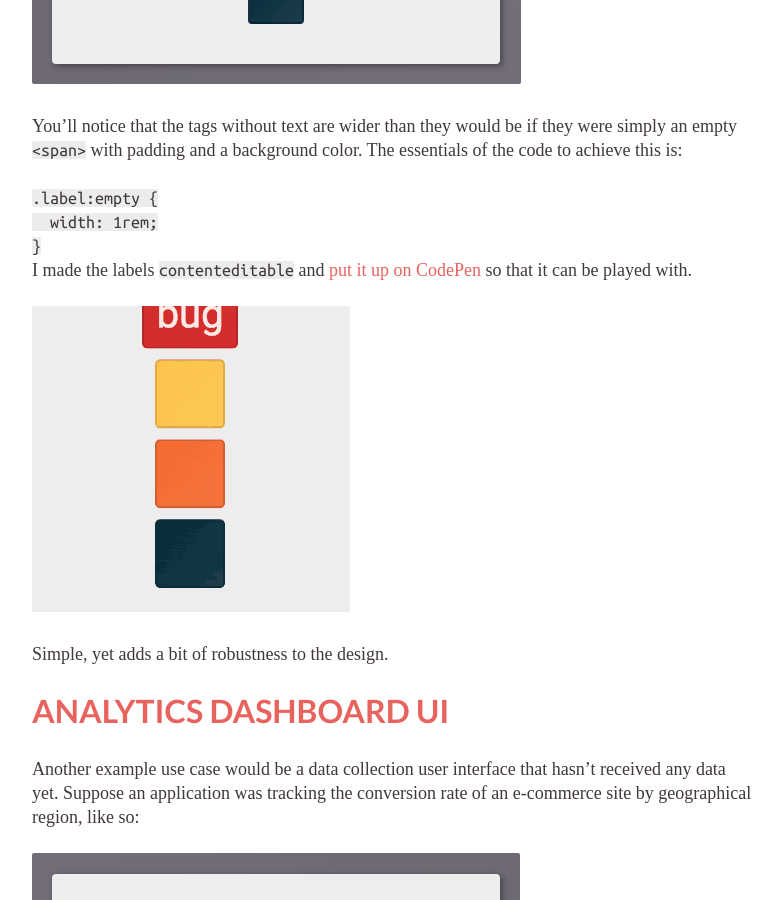
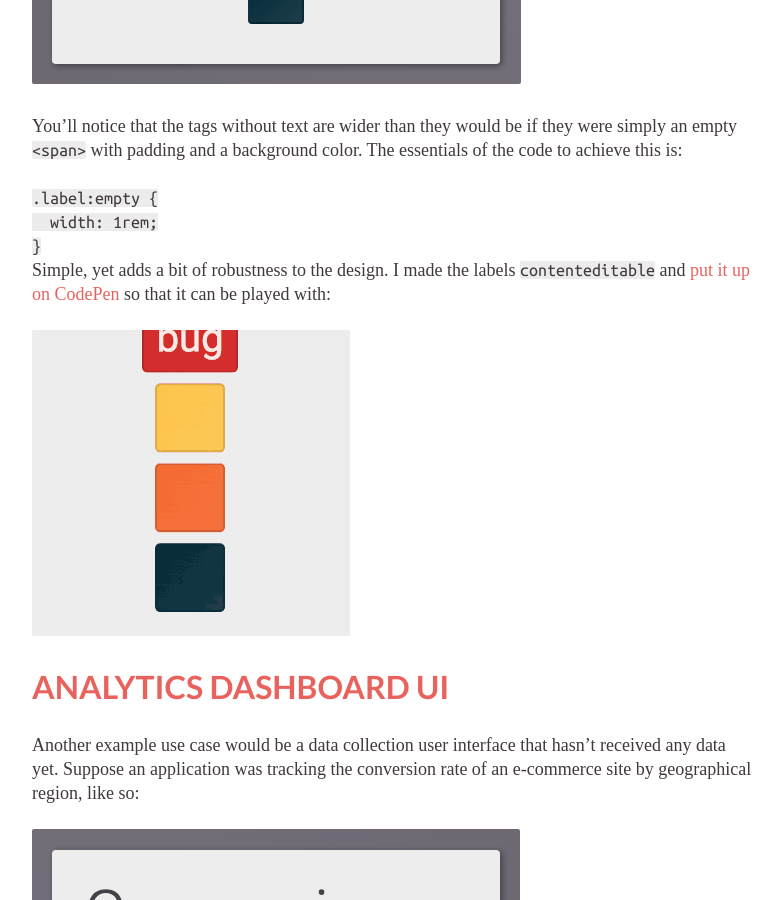
Before and after one commit to mjswensen/mjswensen.com, a Jekyll site: the page built from blog/_posts/2015-05-11-practical-use-cases-for-the-empty-pseudo-class.md, in a window 1280 px wide and 900 px high, scrolled down 1267 px. Shown: the whole window, without its empty margins (248-1030 px from the left). Built offline with Jekyll 4.4.1, drawn with Linux system fonts in a browser that asks for light colours; some web fonts are replaced; Markdown is read by kramdown in place of the engine named in the settings.

Commit message:
Wording changes.

```diff
--- a/blog/_posts/2015-05-11-practical-use-cases-for-the-empty-pseudo-class.md
+++ b/blog/_posts/2015-05-11-practical-use-cases-for-the-empty-pseudo-class.md
@@ -21,11 +21,9 @@
 }
 {% endhighlight %}
 
-I made the labels `contenteditable` and [put it up on CodePen](http://codepen.io/mjswensen/pen/jPWrNe) so that it can be played with.
+Simple, yet adds a bit of robustness to the design. I made the labels `contenteditable` and [put it up on CodePen](http://codepen.io/mjswensen/pen/jPWrNe) so that it can be played with:
 
-![Editable tags example](/blog/images/css-empty-contenteditable.gif)
-
-Simple, yet adds a bit of robustness to the design.
+[![Editable tags example](/blog/images/css-empty-contenteditable.gif)](http://codepen.io/mjswensen/pen/jPWrNe)
 
 ## Analytics dashboard UI
 
```
